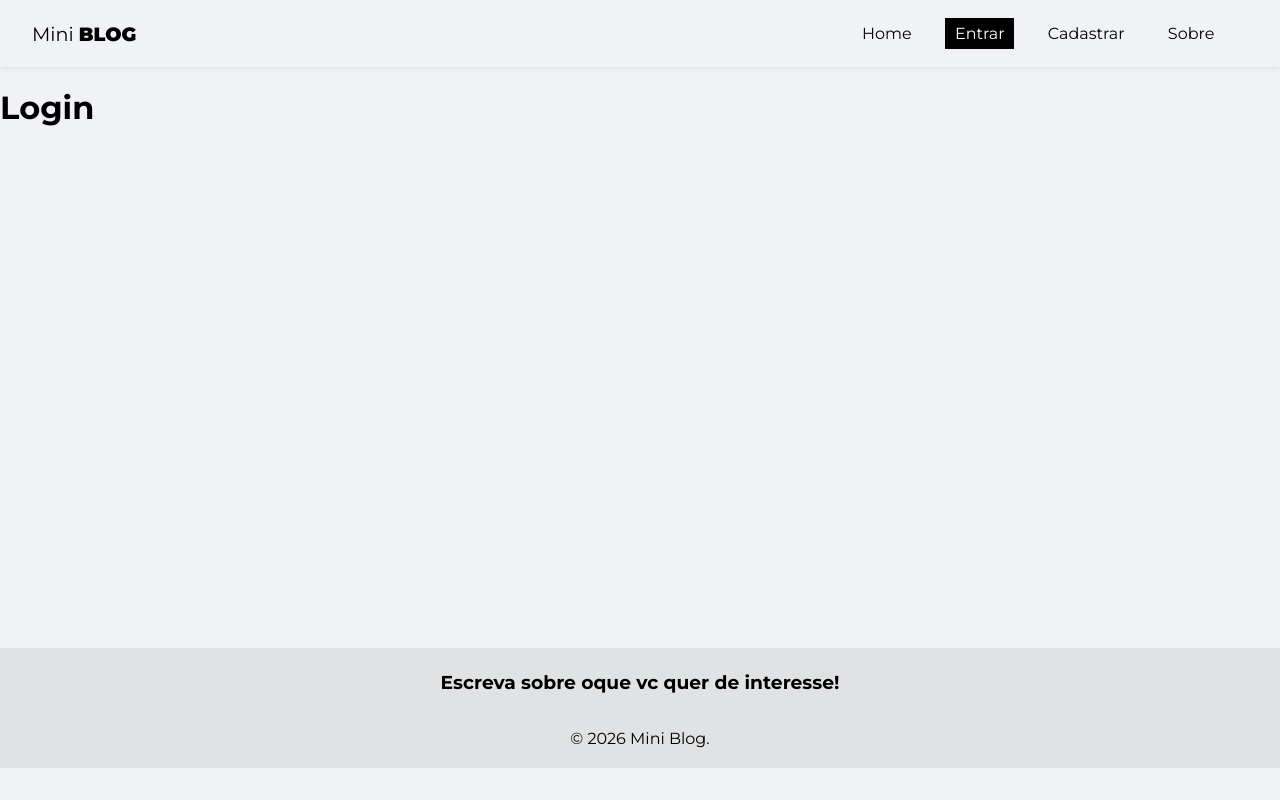
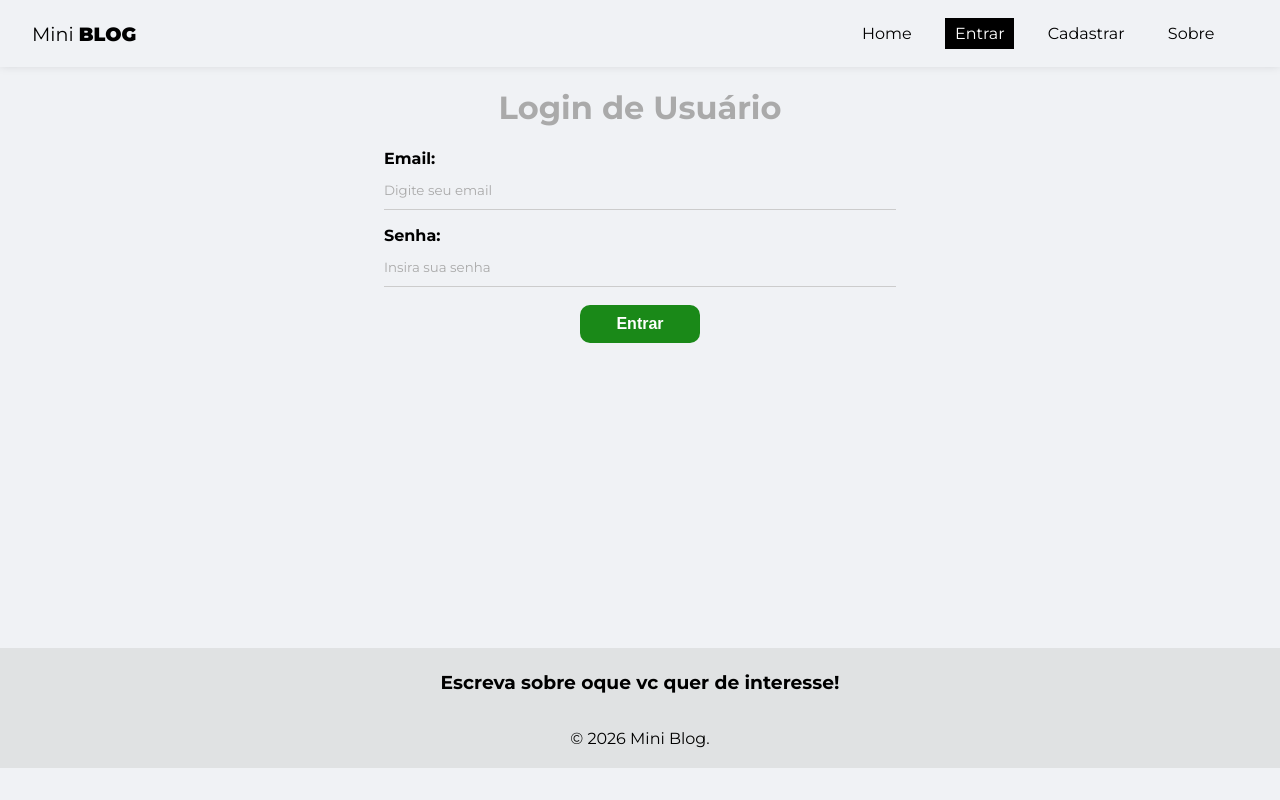
Before and after one commit to Drei08/mini-blog, a React (Create React App) app: page /Login in a window 1280 px wide. Built offline with nearby package versions, Linux system fonts and the light colour scheme; no server answers.

Commit message:
page-login-singIn

```diff
--- a/src/firebase/config.js
+++ b/src/firebase/config.js
@@ -14,4 +14,4 @@ const app = initializeApp(firebaseConfig);
 
 const db = getFirestore(app);
 
-export { db };
+export { db, app};
--- a/src/hooks/useAuthentication.js
+++ b/src/hooks/useAuthentication.js
@@ -1,4 +1,4 @@
-import { db } from "../firebase/config";
+import { app, db } from "../firebase/config";
 
 import {
   getAuth,
@@ -17,7 +17,7 @@ export const useAuthentication = () => {
   // Cleanup para evitar memory leaks
   const [cancelled, setCancelled] = useState(false);
 
-  const auth = getAuth();
+  const auth = getAuth(app);
 
   function checkIfIsCancelled() {
     if (cancelled) {
@@ -55,6 +55,7 @@ export const useAuthentication = () => {
       console.log(typeof error.message);
 
       let systemErrorMessage
+
       if (error.message.includes("Password")) {
         systemErrorMessage = "A senha precisa conter pelo menos 6 caracteres.";
       } else if (error.message.includes("email-already")) {
@@ -69,12 +70,35 @@ export const useAuthentication = () => {
     }
   };
 
-  //Logout  -sing out
+  // Logout - sing out
   const logout = () => {
     //limpando memoria Link
     checkIfIsCancelled();
     signOut(auth);
   }
+
+  // Login - sing in
+  const login = async(data) => {
+    //limpa memori Link
+    checkIfIsCancelled();
+    setLoading(true)
+    setError(false)
+
+    try {
+      await signInWithEmailAndPassword(auth, data.email, data.password);
+      setLoading(false);
+    } catch (error) {
+      let systemErrorMessage
+      if (error.code === "auth/invalid-credential") {
+        systemErrorMessage = "E-mail ou senha incorreta."
+      } else {
+        systemErrorMessage = "Ocorreu um erro, por favor tente mais tarde."
+      }
+
+      setError(systemErrorMessage);
+      setLoading(false);
+    }
+  };
 
   // Evitar memory leaks
   useEffect(() => {
@@ -87,5 +111,6 @@ export const useAuthentication = () => {
     error,
     loading,
     logout,
+    login
   };
 };
--- a/src/pages/Login/Login.js
+++ b/src/pages/Login/Login.js
@@ -1,9 +1,68 @@
 import style from './Login.module.css';
 
+import { useState, useEffect } from 'react';
+
+import { useAuthentication } from '../../hooks/useAuthentication';
+
 const Login = () => {
+
+
+    const [email, setEmail] = useState('');
+    const [password, setPassword] = useState('');
+    const [error, setError] = useState('');
+
+    const { login, error: authError, loading } = useAuthentication();
+
+    const handleSubmit =  async (e)=> {
+      e.preventDefault();
+      setError('');
+
+      const user = {
+        email,
+        password
+      }
+
+      const res = await login(user);
+
+      console.log(user);
+    };
+
+    useEffect(() => {
+      if (authError) {
+        setError(authError);
+      }
+    }, [authError])
+
+
   return (
     <div className={style.login}>
-      <h1>Login</h1>
+     <h1>Login de Usuário</h1>
+      <form onSubmit={handleSubmit}>
+        <label>
+          <span>Email:</span>
+          <input
+          type="email"
+          name="email"
+          required placeholder="Digite seu email"
+          value={email}
+          onChange={(e) => setEmail(e.target.value)}
+          />
+        </label>
+        <label>
+          <span>Senha:</span>
+          <input
+          type="password"
+          name="password"
+          required placeholder="Insira sua senha"
+          value={password}
+          onChange={(e) => setPassword(e.target.value)}
+          />
+        </label>
+        {!loading && <button className="btn">Entrar</button>}
+        {loading && <button className="btn" disabled>Carregando...</button>}
+        {/* Exibe mensagem de erro, se houver */}
+        {error && <p className="error">{error}</p>}
+      </form>
     </div>
   )
 }
--- a/src/pages/Login/Login.module.css
+++ b/src/pages/Login/Login.module.css
@@ -0,0 +1,8 @@
+.login {
+  text-align: center;
+}
+
+
+.login h1 {
+  color: #aaa;
+}
```
